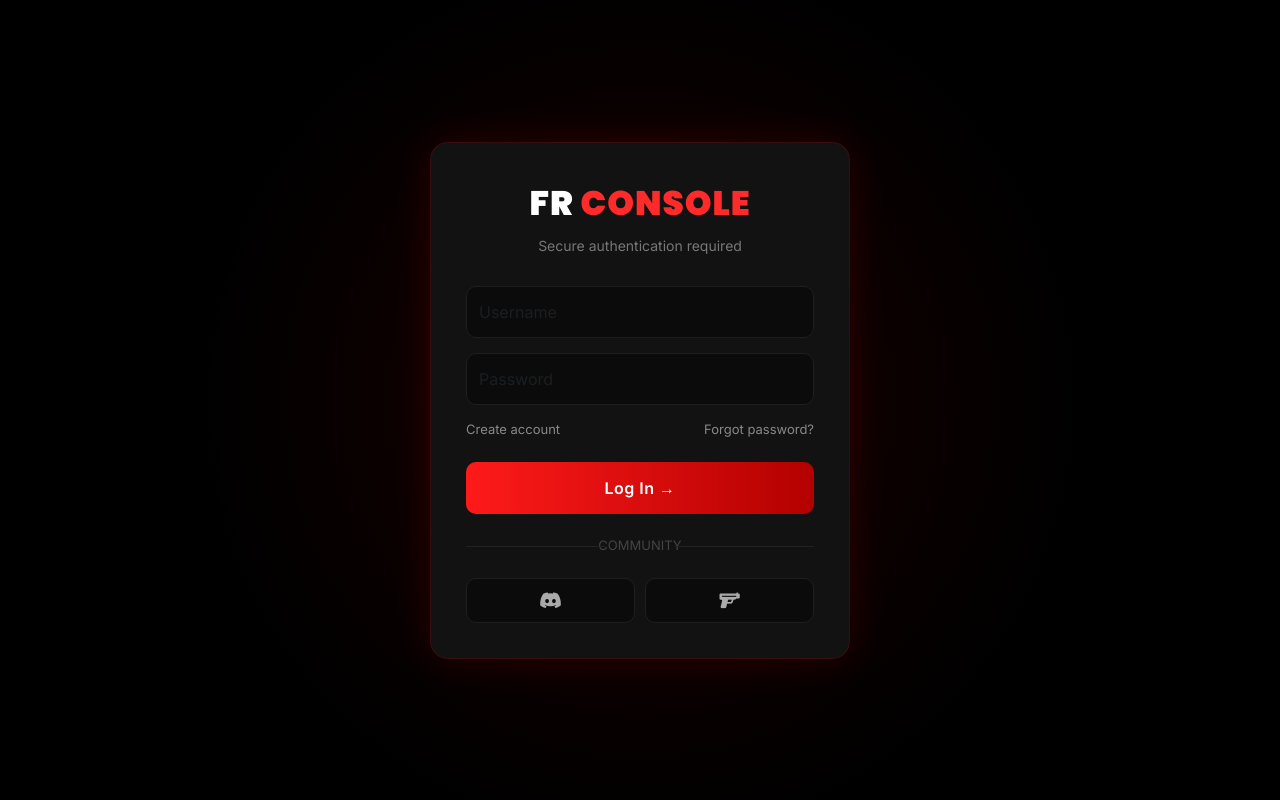
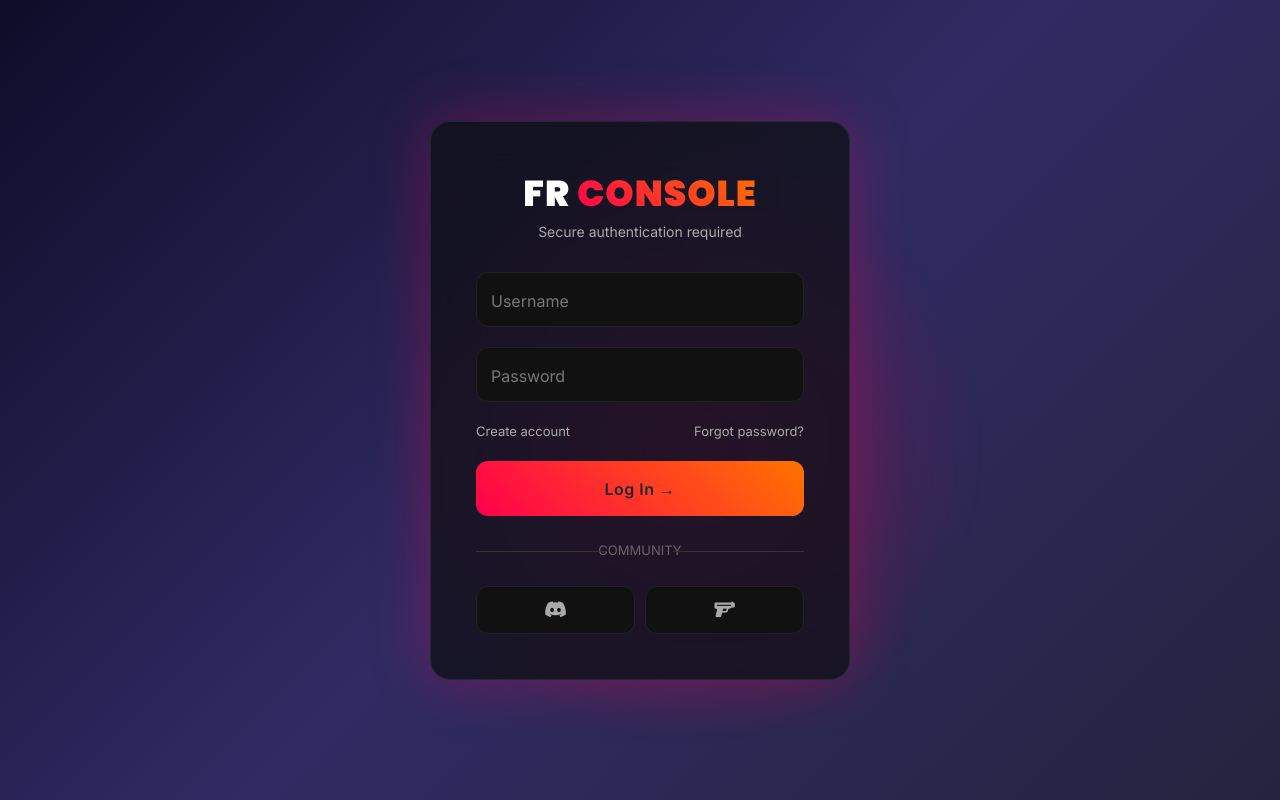
Before and after one commit to Shubh1289-dot/panel, a Flask app: page /login in a window 1280 px wide. Run offline with Flask 3, Linux system fonts and the light colour scheme.

Commit message:
Update login.html

```diff
--- a/templates/login.html
+++ b/templates/login.html
@@ -6,94 +6,157 @@
 
 <link href="https://fonts.googleapis.com/css2?family=Poppins:wght@700;900&family=Inter:wght@400;600&display=swap" rel="stylesheet">
 <link href="https://cdn.jsdelivr.net/npm/bootstrap@5.3.0/dist/css/bootstrap.min.css" rel="stylesheet">
-
-<!-- ICONS -->
 <link rel="stylesheet" href="https://cdnjs.cloudflare.com/ajax/libs/font-awesome/6.5.0/css/all.min.css">
 
 <style>
+
+* {
+    margin: 0;
+    padding: 0;
+    box-sizing: border-box;
+}
+
 body {
-    margin: 0;
     height: 100vh;
-    background: radial-gradient(circle at center, #1a0000 0%, #000 60%);
     font-family: "Inter", sans-serif;
+    background: linear-gradient(135deg, #0f0c29, #302b63, #24243e);
     display: flex;
+    justify-content: center;
     align-items: center;
-    justify-content: center;
+    overflow: hidden;
     color: white;
 }
 
+/* Animated Background Glow */
+body::before {
+    content: "";
+    position: absolute;
+    width: 600px;
+    height: 600px;
+    background: radial-gradient(circle, rgba(255,0,100,0.3), transparent 70%);
+    animation: float 6s ease-in-out infinite alternate;
+}
+
+@keyframes float {
+    from { transform: translate(-50px, -50px); }
+    to { transform: translate(50px, 50px); }
+}
+
+/* Login Card */
 .login-card {
     width: 420px;
-    background: rgba(20, 20, 20, 0.95);
-    border-radius: 18px;
-    padding: 35px;
-    box-shadow: 0 0 40px rgba(255, 0, 0, 0.15);
-    border: 1px solid rgba(255, 0, 0, 0.15);
+    padding: 45px;
+    border-radius: 20px;
+    background: rgba(15, 15, 20, 0.75);
+    backdrop-filter: blur(25px);
+    border: 1px solid rgba(255, 255, 255, 0.08);
+    box-shadow: 0 0 60px rgba(255, 0, 80, 0.3);
     text-align: center;
+    position: relative;
+    z-index: 2;
 }
 
+/* Logo */
 .logo {
     font-family: "Poppins", sans-serif;
-    font-size: 34px;
+    font-size: 36px;
     font-weight: 900;
     letter-spacing: 1px;
-    margin-bottom: 6px;
-    color: white;
 }
 
 .logo span {
-    color: #ff2b2b;
+    background: linear-gradient(45deg, #ff004c, #ff7300);
+    -webkit-background-clip: text;
+    -webkit-text-fill-color: transparent;
 }
 
 .subtitle {
-    color: #777;
     font-size: 14px;
+    color: #aaa;
     margin-bottom: 30px;
 }
 
-.form-control {
-    height: 52px;
-    background: #0b0b0b;
-    border: 1px solid #1f1f1f;
-    border-radius: 10px;
-    color: white;
-    margin-bottom: 15px;
+/* Floating Input */
+.form-group {
+    position: relative;
+    margin-bottom: 20px;
 }
 
-.form-control:focus {
-    background: #0b0b0b;
+.form-group input {
+    width: 100%;
+    height: 55px;
+    background: #111;
+    border: 1px solid #222;
+    border-radius: 12px;
     color: white;
-    border-color: #ff2b2b;
-    box-shadow: 0 0 0 1px rgba(255,0,0,0.2);
+    padding: 0 15px;
+    outline: none;
+    transition: 0.3s;
 }
 
-.btn-login {
-    height: 52px;
-    border-radius: 10px;
-    font-weight: 600;
-    letter-spacing: 0.5px;
-    background: linear-gradient(90deg, #ff1a1a, #b30000);
-    border: none;
-    margin-top: 5px;
+.form-group label {
+    position: absolute;
+    top: 17px;
+    left: 15px;
+    color: #777;
+    transition: 0.3s;
+    pointer-events: none;
 }
 
+.form-group input:focus {
+    border-color: #ff004c;
+}
+
+.form-group input:focus + label,
+.form-group input:valid + label {
+    top: -8px;
+    left: 12px;
+    font-size: 12px;
+    color: #ff004c;
+    background: #111;
+    padding: 0 6px;
+}
+
+/* Links */
 .links {
     display: flex;
     justify-content: space-between;
     font-size: 13px;
-    margin-top: 8px;
-    margin-bottom: 18px;
+    margin-bottom: 20px;
 }
 
 .links a {
-    color: #888;
+    color: #aaa;
     text-decoration: none;
+    transition: 0.3s;
 }
 
+.links a:hover {
+    color: #ff004c;
+}
+
+/* Login Button */
+.btn-login {
+    height: 55px;
+    width: 100%;
+    border-radius: 12px;
+    font-weight: 600;
+    letter-spacing: 0.5px;
+    background: linear-gradient(45deg, #ff004c, #ff7300);
+    border: none;
+    transition: 0.3s;
+}
+
+.btn-login:hover {
+    transform: translateY(-3px);
+    box-shadow: 0 10px 25px rgba(255, 0, 80, 0.4);
+}
+
+/* Divider */
 .divider {
-    margin: 22px 0;
-    color: #444;
+    margin: 25px 0;
     font-size: 13px;
+    color: #666;
     position: relative;
 }
 
@@ -104,12 +167,13 @@ body {
     top: 50%;
     width: 40%;
     height: 1px;
-    background: #222;
+    background: #333;
 }
 
 .divider::before { left: 0; }
 .divider::after { right: 0; }
 
+/* Social Buttons */
 .socials {
     display: flex;
     gap: 10px;
@@ -117,19 +181,25 @@ body {
 
 .social-btn {
     flex: 1;
-    height: 45px;
-    border-radius: 10px;
-    background: #0b0b0b;
-    border: 1px solid #1f1f1f;
+    height: 48px;
+    border-radius: 12px;
+    background: #111;
+    border: 1px solid #222;
     color: #aaa;
-    transition: 0.2s;
     font-size: 18px;
+    transition: 0.3s;
 }
 
 .social-btn:hover {
-    border-color: #ff2b2b;
-    color: #ff2b2b;
+    border-color: #ff004c;
+    color: #ff004c;
+    transform: translateY(-3px);
 }
+
+.alert {
+    margin-top: 15px;
+}
+
 </style>
 </head>
 
@@ -141,19 +211,28 @@ body {
     <div class="subtitle">Secure authentication required</div>
 
     <form method="POST">
-        <input type="text" class="form-control" placeholder="Username" name="username" required>
-        <input type="password" class="form-control" placeholder="Password" name="password" required>
+
+        <div class="form-group">
+            <input type="text" name="username" required>
+            <label>Username</label>
+        </div>
+
+        <div class="form-group">
+            <input type="password" name="password" required>
+            <label>Password</label>
+        </div>
 
         <div class="links">
             <a href="#">Create account</a>
             <a href="#">Forgot password?</a>
         </div>
 
-        <button class="btn btn-danger w-100 btn-login">Log In →</button>
+        <button class="btn btn-login">Log In →</button>
 
         {% if error %}
-        <div class="alert alert-danger mt-3">{{ error }}</div>
+        <div class="alert alert-danger">{{ error }}</div>
         {% endif %}
+
     </form>
 
     <div class="divider">COMMUNITY</div>
```
